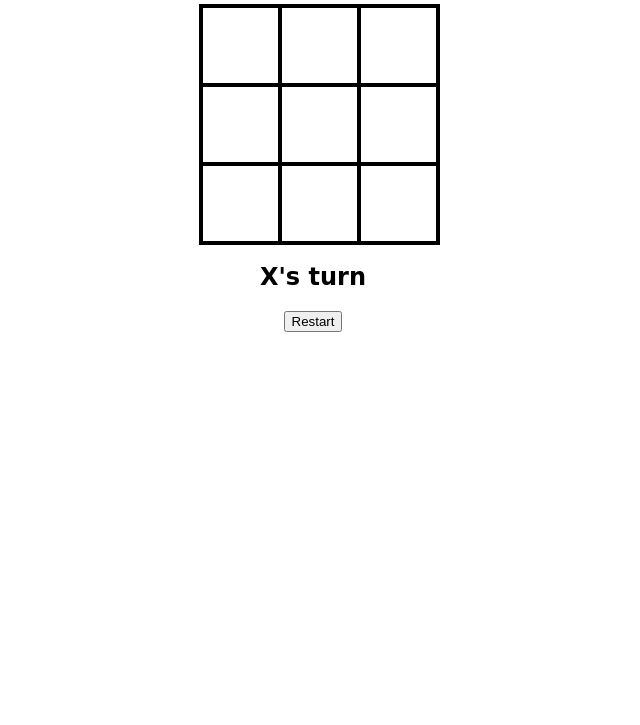
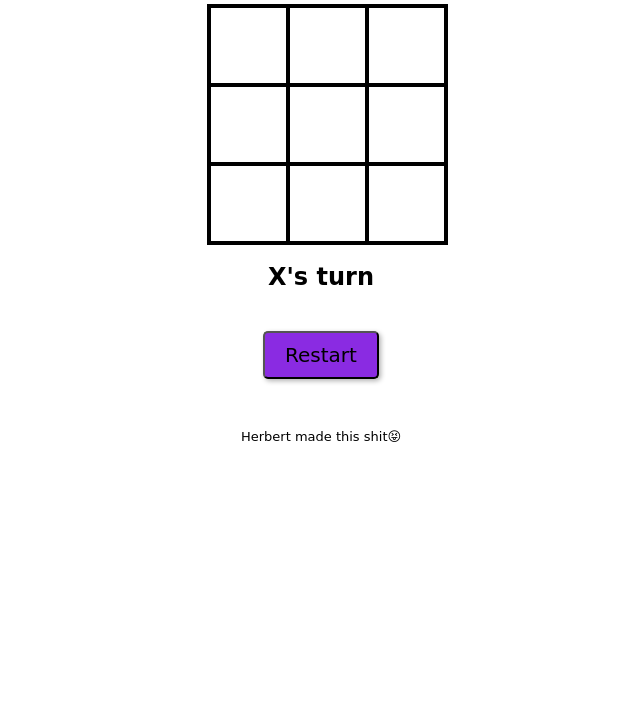
Before and after one commit to Herbert-C-byte/tic-tac-toe-beta, a plain HTML site: page index.html in a window 1280 px wide. Shown: the part 75-800 px from the top of the page, without its empty margins (327-967 px from the left). Drawn offline with Linux system fonts and the light colour scheme.

Commit message:
a little change

```diff
--- a/index.html
+++ b/index.html
@@ -9,7 +9,7 @@
 </head>
 <body>
   <div id="gameContainer">
-    <h1>Tic Tac Toe</h1>
+    <h1>Wanna play a game Elaiza?</h1>
     <div id="cellContainer">
       <div cellIndex="0" class="cell"></div>
       <div cellIndex="1" class="cell"></div>
@@ -24,7 +24,7 @@
     <h2 id="statusText"></h2>
     <button id="restartButton">Restart</button>
   </div>
-
+  <footer>Herbert made this shit😝</footer>
   <script src="script.js"></script>
 </body>
 </html>
--- a/script.js
+++ b/script.js
@@ -63,7 +63,7 @@ function checkWinner() {
     running = false;
   }
   else if(!options.includes("")){
-    statusText.textContent = `Draw!`;
+    statusText.textContent = `You both are Dumb!😂`;
     running = false;
   }
   else{
--- a/styles.css
+++ b/styles.css
@@ -1,3 +1,7 @@
+body {
+  width: 100%;
+}
+
 #gameContainer {
   font-family: "Permanent Marker", cursive;
   text-align: center;
@@ -19,3 +23,24 @@
   font-size: 50px;
   cursor: pointer;
 }
+footer {
+  text-align: center;
+  font-family: "Permanent Marker", cursive;
+  font-size: small;
+  margin-top: 50px;
+}
+
+button {
+  font-family: "Permanent Marker", cursive;
+  font-size: 20px;
+  padding: 10px 20px;
+  margin-top: 20px;
+  box-shadow: 2px 2px 5px rgba(0, 0, 0, 0.3);
+  border-radius: 5px;
+  background-color: blueviolet;
+
+}
+button:hover {
+  background-color: darkviolet;
+  color: white;
+}
```
